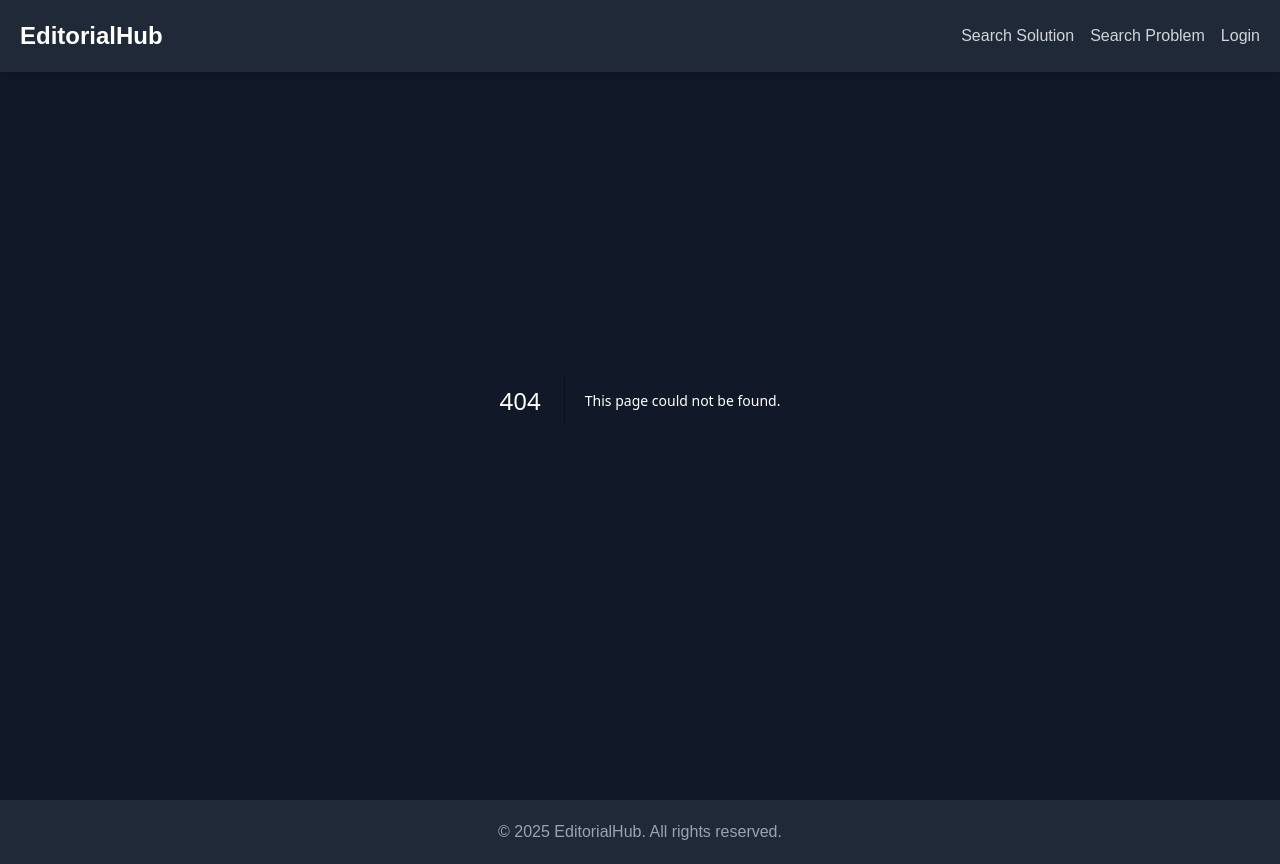
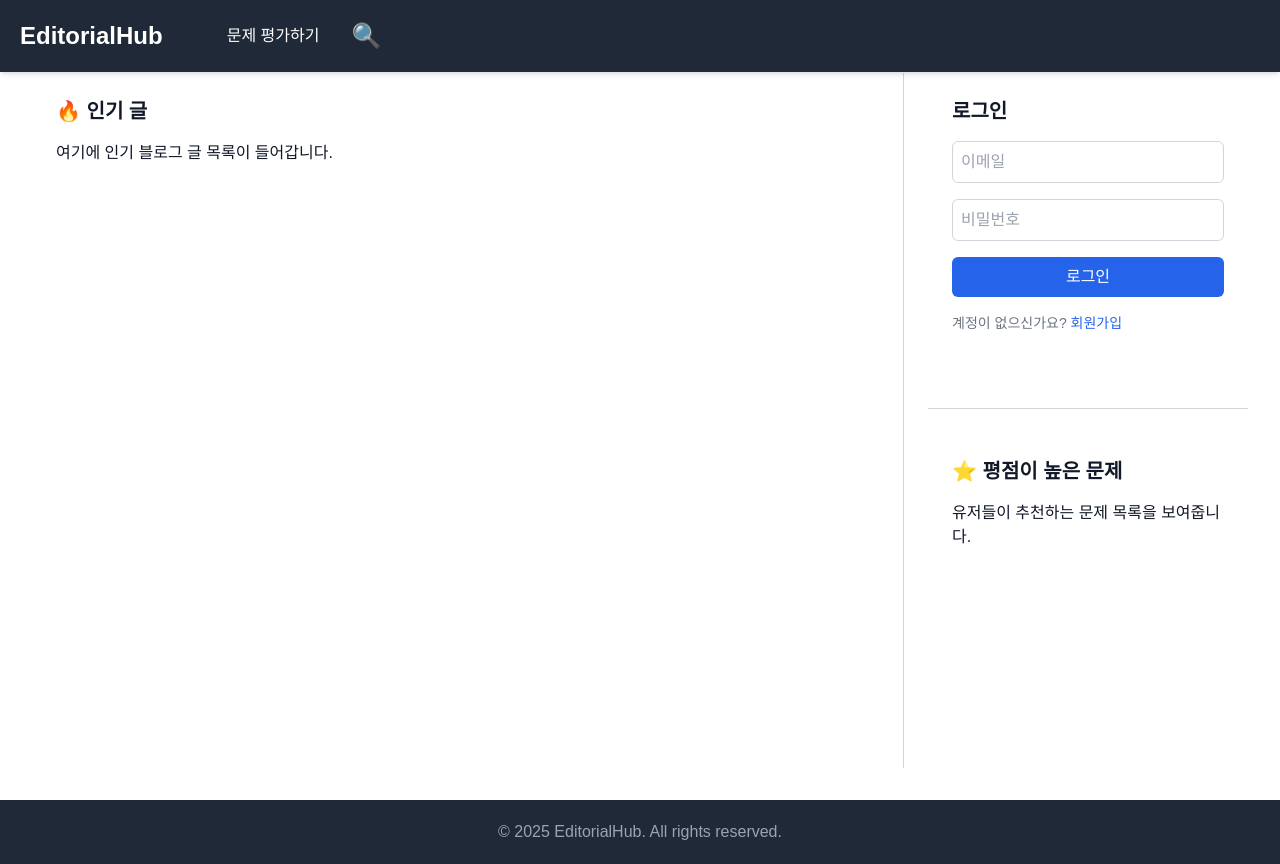
Before and after one commit to SooinPark1019/Mysol-frontend, a Next.js app: page /main in a window 1280 px wide. Before the commit this address had no page. Built offline with nearby package versions, Linux system fonts and the light colour scheme.

Commit message:
메인 페이지 추가

```diff
--- a/src/app/login/page.tsx
+++ b/src/app/login/page.tsx
@@ -55,7 +55,7 @@ export default function LoginPage() {
   };
 
   return (
-    <div className="bg-gray-900 text-white min-h-screen flex justify-center items-center p-5">
+    <div className="bg-white text-gray-900 min-h-screen flex justify-center items-center p-5">
       <div className="bg-gray-800 p-8 rounded-lg shadow-lg max-w-md w-full">
         <h2 className="text-3xl font-bold text-gray-300 text-center mb-4">Login</h2>
 
--- /dev/null
+++ b/src/app/main/page.tsx
@@ -0,0 +1,137 @@
+"use client";
+
+import { useState } from "react";
+import Link from "next/link";
+
+export default function MainPage() {
+  const [isLoggedIn, setIsLoggedIn] = useState(false);
+  const [email, setEmail] = useState("");
+  const [password, setPassword] = useState("");
+  const [username, setUsername] = useState(""); // 로그인 후 유저네임 저장
+  const [error, setError] = useState(""); // 로그인 실패 시 에러 메시지
+
+  const handleLogin = async () => {
+    setError(""); // 기존 에러 초기화
+
+    try {
+      const response = await fetch("https://api.editorialhub.site/api/users/signin", {
+        method: "POST",
+        headers: {
+          "Content-Type": "application/json",
+        },
+        body: JSON.stringify({ email, password }),
+      });
+
+      const data = await response.json();
+
+      if (!response.ok) {
+        // API 응답에 message가 있으면 해당 메시지를 출력
+        throw new Error(data.detail || "로그인 실패! 이메일 또는 비밀번호를 확인해주세요.");
+      }
+
+      // JWT 토큰을 localStorage에 저장
+      localStorage.setItem("access_token", data.access_token);
+      localStorage.setItem("refresh_token", data.refresh_token);
+
+      // 상태 업데이트
+      setUsername(data.username);
+      setIsLoggedIn(true);
+    } catch (err: any) {
+      setError(err.message);
+    }
+  };
+
+  return (
+    <div className="min-h-screen flex flex-col bg-white text-gray-900">
+      {/* 메인 컨텐츠 */}
+      <main className="flex flex-1 p-8 space-x-6 max-w-7xl border-t border-gray-300 mt-10">
+        {/* 메인 콘텐츠 영역 */}
+        <section className="flex-[1.5] p-6">
+          <h2 className="text-xl font-bold mb-4">🔥 인기 글</h2>
+          <p>여기에 인기 블로그 글 목록이 들어갑니다.</p>
+        </section>
+
+        {/* 구분선 */}
+        <div className="w-px bg-gray-300 ml-6"></div>
+
+        {/* 오른쪽 사이드바 */}
+        <aside className="w-80 flex flex-col justify-between min-h-[500px] space-y-6">
+          {/* 로그인 상태에 따라 다른 UI 표시 */}
+          <div className="flex-1 p-6 border-b border-gray-300">
+            {isLoggedIn ? (
+              /* 로그인된 상태: 블로그 정보, 구독자 수, 탭 메뉴 등 */
+              <div className="flex flex-col items-center mt-5">
+                {/* 프로필 영역 */}
+                <div className="flex flex-col items-center space-y-2">
+                  {/* 프로필 이미지(임시) */}
+                  <div className="w-16 h-16 bg-gray-300 rounded-full" />
+                  <h3 className="text-lg font-bold">{username} 님의 블로그</h3>
+                  <p className="text-sm text-gray-500">구독자 0명</p>
+                </div>
+
+                {/* 탭 메뉴 */}
+                <nav className="flex justify-center items-center space-x-3 mt-6 w-full">
+                  <Link href="/write">
+                    <button className="">글쓰기</button>
+                  </Link>
+
+                  {/* 구분선 */}
+                  <div className="w-px bg-gray-300 h-8"></div>
+
+                  <Link href="/my-blog">
+                    <button className="">블로그</button>
+                  </Link>
+
+                  {/* 구분선 */}
+                  <div className="w-px bg-gray-300 h-8"></div>
+
+                  <Link href="/manage">
+                    <button className="">관리</button>
+                  </Link>
+                </nav>
+              </div>
+            ) : (
+              /* 로그인되지 않은 상태: 로그인 폼 */
+              <div className="space-y-4">
+                <h2 className="text-xl font-bold">로그인</h2>
+                {error && <p className="text-red-500 text-sm">{error}</p>}
+                <input
+                  type="email"
+                  placeholder="이메일"
+                  className="w-full p-2 border border-gray-300 rounded-md"
+                  value={email}
+                  onChange={(e) => setEmail(e.target.value)}
+                />
+                <input
+                  type="password"
+                  placeholder="비밀번호"
+                  className="w-full p-2 border border-gray-300 rounded-md"
+                  value={password}
+                  onChange={(e) => setPassword(e.target.value)}
+                />
+                <button
+                  onClick={handleLogin}
+                  className="w-full p-2 bg-blue-600 text-white rounded-md hover:bg-blue-700"
+                >
+                  로그인
+                </button>
+                <div className="text-sm text-gray-500">
+                  계정이 없으신가요?{" "}
+                  <Link href="/signup" className="text-blue-600 hover:underline">
+                    회원가입
+                  </Link>
+                </div>
+              </div>
+            )}
+          </div>
+
+          {/* 평점이 높은 문제 */}
+          <div className="flex-1 p-6">
+            <h2 className="text-xl font-bold mb-4">⭐ 평점이 높은 문제</h2>
+            <p>유저들이 추천하는 문제 목록을 보여줍니다.</p>
+          </div>
+        </aside>
+      </main>
+    </div>
+  );
+}
--- a/src/components/Header.tsx
+++ b/src/components/Header.tsx
@@ -15,25 +15,20 @@ export default function Header() {
 
   return (
     <header className="fixed top-0 left-0 w-full p-5 flex justify-between items-center bg-gray-800 shadow-md z-50">
-      <h1 className="text-2xl font-bold text-white">EditorialHub</h1>
-      <nav className="flex items-center space-x-4">
-        <Link href="/search_solution" className="text-gray-300 hover:text-white">Search Solution</Link>
-        <Link href="/search_problem" className="text-gray-300 hover:text-white">Search Problem</Link>
-
-        {username ? (
-          <div className="flex items-center space-x-2 text-gray-300">
-            <span>Welcome, {username}!</span>
-            <button
-              onClick={handleLogout}
-              className="text-red-400 hover:text-red-600 transition"
-            >
-              Logout
-            </button>
-          </div>
-        ) : (
-          <Link href="/login" className="text-gray-300 hover:text-white">Login</Link>
-        )}
-      </nav>
+      {/* 로고 + 문제 평가하기 + 검색 아이콘을 한 줄에 배치 */}
+      <div className="flex items-center space-x-4">
+        <h1 className="text-2xl font-bold text-white">
+          <Link href="/main">EditorialHub</Link>
+        </h1>
+        <Link href="/rate-problems" className="text-white hover:underline pl-12">
+          문제 평가하기
+        </Link>
+        <Link href="/search">
+          <span role="img" aria-label="search" className="text-white text-2xl pl-4">
+            🔍
+          </span>
+        </Link>
+      </div>
     </header>
   );
 }
```
